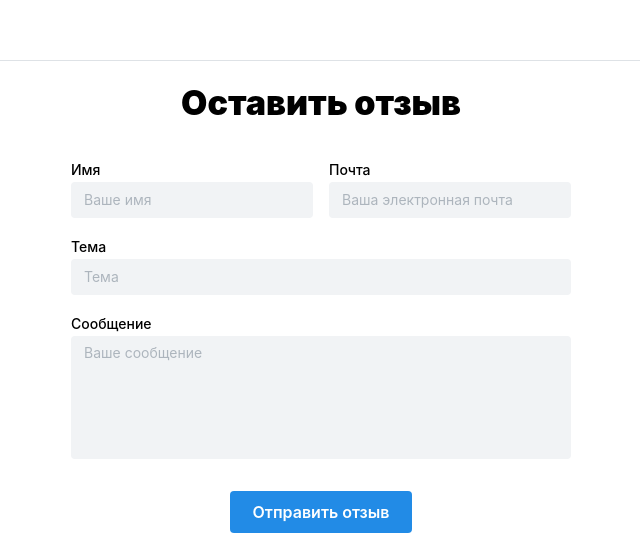
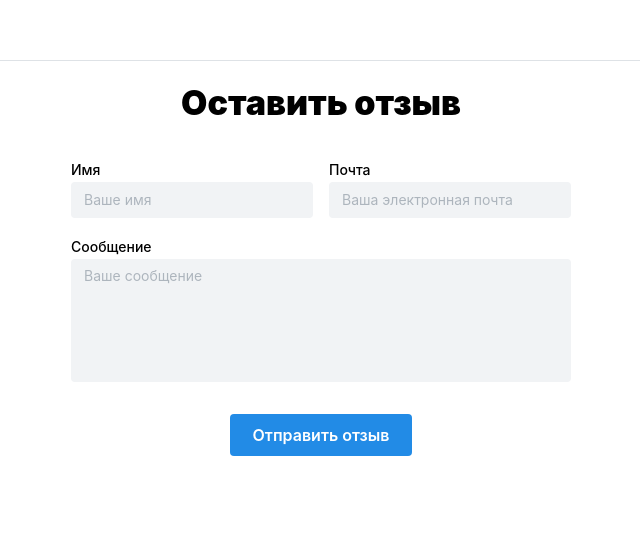
Before and after one commit to bakai-taalaibek/carpool, a Next.js app in the folder client/: page / in a window 1280 px wide. Shown: the part 740-1293 px from the top of the page, without its empty margins (319-959 px from the left). After the commit the page ends 1216 px from the top, so only its background shows below. Built offline with nearby package versions, Linux system fonts and the light colour scheme.

Commit message:
Remove topic field and alter validation in review

```diff
--- a/client/app/footer.tsx
+++ b/client/app/footer.tsx
@@ -8,20 +8,17 @@ import {
   Center,
 } from "@mantine/core";
 import { useForm } from "@mantine/form";
-import { forwardRef, RefObject } from "react";
+import { forwardRef } from "react";
 
-const Footer = forwardRef<HTMLDivElement>(function Footer(props, ref) {
+const Footer = forwardRef<HTMLDivElement>(function Footer(_, ref) {
   const form = useForm({
     initialValues: {
       name: "",
       email: "",
-      subject: "",
       message: "",
     },
     validate: {
-      name: (value) => value.trim().length < 2,
-      email: (value) => !/^\S+@\S+$/.test(value),
-      subject: (value) => value.trim().length === 0,
+      message: (value) => value.trim().length === 0,
     },
   });
 
@@ -58,15 +55,6 @@ const Footer = forwardRef<HTMLDivElement>(function Footer(props, ref) {
             {...form.getInputProps("email")}
           />
         </SimpleGrid>
-
-        <TextInput
-          label="Тема"
-          placeholder="Тема"
-          mt="md"
-          name="subject"
-          variant="filled"
-          {...form.getInputProps("subject")}
-        />
         <Textarea
           label="Сообщение"
           mt="md"
```
